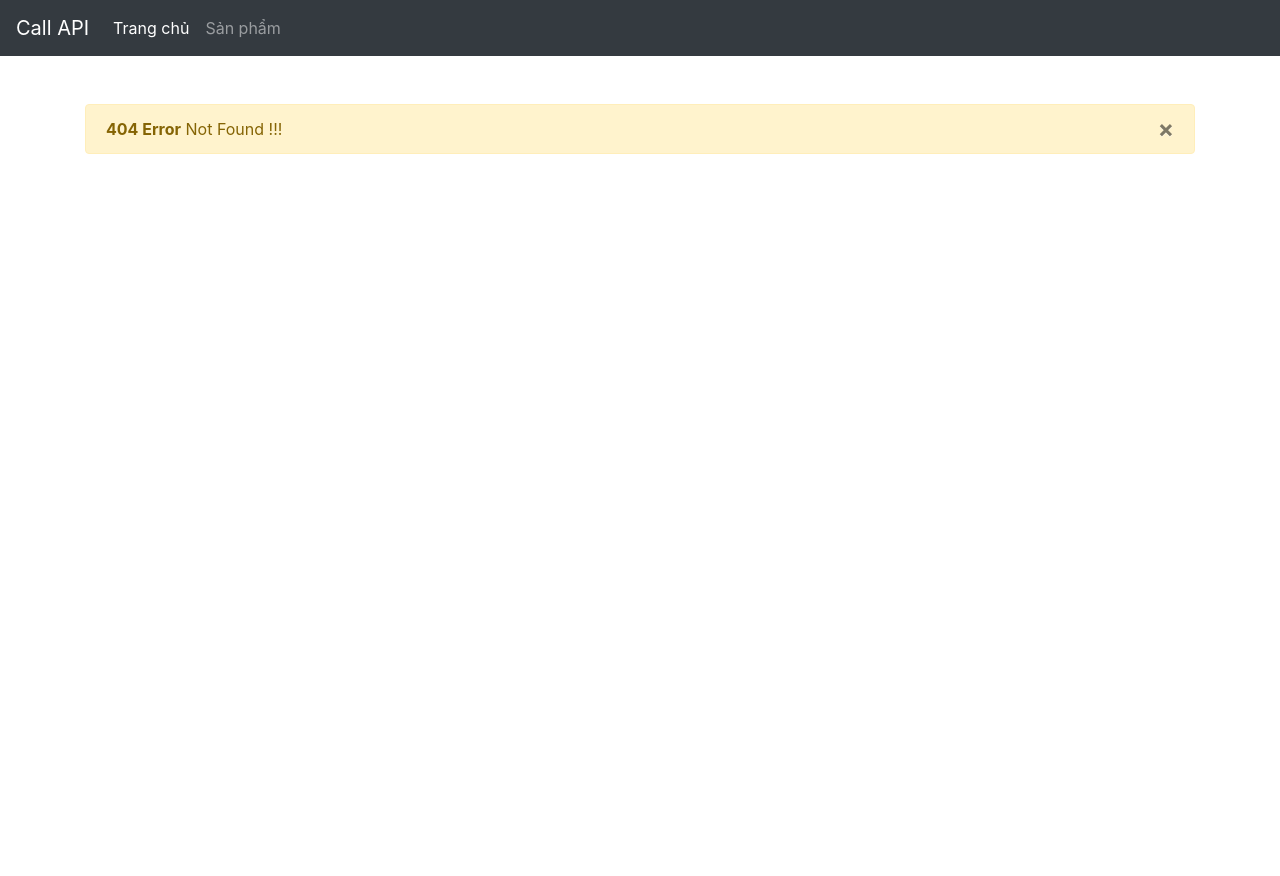
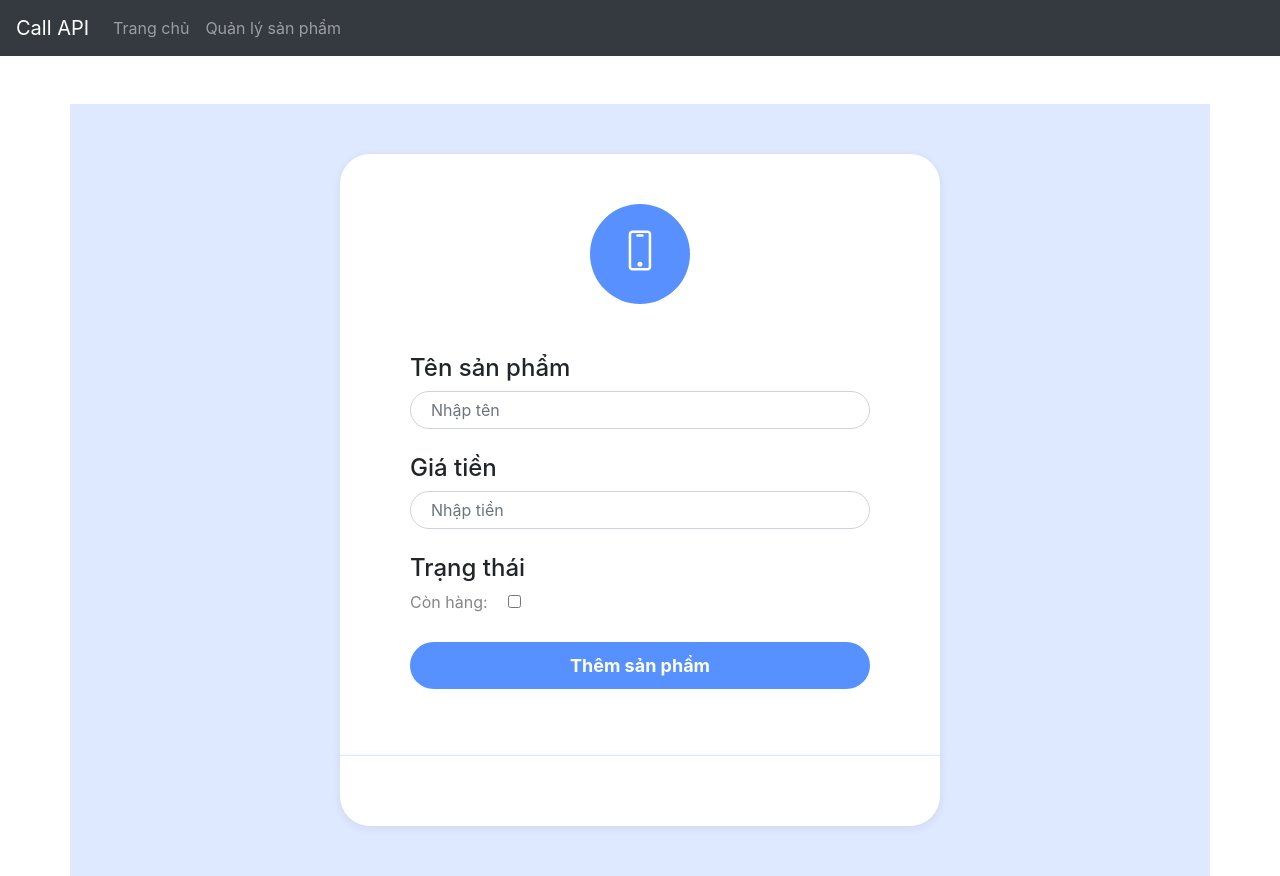
Before and after one commit to tuanbui0509/cart-api-redux-router, a React (Create React App) app: page /product/add in a window 1280 px wide. Before the commit this address had no page. Before the commit the page ends 800 px from the top, so only its background shows below. Built offline with nearby package versions, Linux system fonts and the light colour scheme.

Commit message:
completed react route

```diff
--- a/public/index.html
+++ b/public/index.html
@@ -9,6 +9,7 @@
     <link rel="icon" href="%PUBLIC_URL%/favicon.ico" />
     <meta name="viewport" content="width=device-width, initial-scale=1" />
     <link rel="manifest" href="%PUBLIC_URL%/manifest.json" />
+    <link href="https://cdnjs.cloudflare.com/ajax/libs/simple-line-icons/2.4.1/css/simple-line-icons.min.css" rel="stylesheet">
     <!-- Bootstrap CSS -->
     <link rel="stylesheet" href="https://stackpath.bootstrapcdn.com/bootstrap/4.3.1/css/bootstrap.min.css"
         integrity="sha384-ggOyR0iXCbMQv3Xipma34MD+dH/1fQ784/j6cY/iJTQUOhcWr7x9JvoRxT2MZw1T" crossorigin="anonymous">
--- a/src/App.js
+++ b/src/App.js
@@ -1,6 +1,5 @@
 import React, { Component } from "react";
 import Menu from './components/Menu/Menu'
-import ProductList from './components/ProductList/ProductList'
 import routes from './routes'
 import { Switch, Route, BrowserRouter as Router } from "react-router-dom";
 
@@ -11,10 +10,7 @@ export default class App extends Component {
                 <Menu />
                 <div className="container mt-5">
                     <div className="row">
-                        {/* <div className="col-xs-12 col-sm-12 col-md-12 col-lg-12">
-                        <button type="button" className="btn btn-info mb-1">Thêm sản phẩm</button>
-                        <ProductList/>
-                    </div> */}
+
                         {this.showContentMenus(routes)}
                     </div>
                 </div>
--- a/src/components/Menu/Menu.js
+++ b/src/components/Menu/Menu.js
@@ -1,5 +1,39 @@
 import React, { Component } from 'react';
+import { Route, Link } from 'react-router-dom'
 
+const menus = [
+    {
+        label: 'Trang chủ',
+        to: '/',
+        exact: true
+    },
+    {
+        label: 'Quản lý sản phẩm',
+        to: '/product-list',
+        exact: false
+    }
+]
+
+const MenuLink = ({ label, to, activeOnlyWhenExact }) => {
+    return (
+        <Route
+            path={to}
+            exact={activeOnlyWhenExact}
+            children={({ match }) => {
+                let active = match ? 'active' : '';
+                return (
+                    <li className={`nav-item ${active}`}>
+                        <Link className="nav-link"
+                            to={to}
+                        >
+                            {label}
+                        </Link>
+                    </li>
+                )
+            }}
+        />
+    );
+}
 class Menu extends Component {
     render() {
         return (
@@ -8,17 +42,28 @@ class Menu extends Component {
                 <a className="navbar-brand" href="/#">Call API</a>
                 {/* Links */}
                 <ul className="navbar-nav">
-                    <li className="nav-item active">
-                        <a className="nav-link" href="/#">Trang chủ</a>
-                    </li>
-                    <li className="nav-item">
-                        <a className="nav-link" href="/#">Sản phẩm</a>
-                    </li>
-
+                    {this.showMenus(menus)}
                 </ul>
             </nav>
         );
     }
+
+    showMenus=(menus)=>{
+        let result =null;
+        if(menus.length>0){
+            result = menus.map((menu,index)=>{
+                return (
+                    <MenuLink
+                        key={index}
+                        label={menu.label}
+                        to={menu.to}
+                        activeOnlyWhenExact={menu.exact}
+                    />
+                );
+            })
+        }
+        return result;
+    }
 }
 
 export default Menu;
--- a/src/components/ProductItem/ProductItem.js
+++ b/src/components/ProductItem/ProductItem.js
@@ -2,13 +2,16 @@ import React, { Component } from 'react'
 
 export default class ProductItem extends Component {
     render() {
+        let { product, index } = this.props;
+        let statusName = product.status ? 'còn hàng' : 'hết hàng';
+        let statusClass = product.status ? 'success' : 'default';
         return (
             <tr>
-                <th >1</th>
-                <th >1</th>
-                <th >Iphone </th>
-                <th >1000000</th>
-                <th ><span className="badge badge-success p-1">Còn hàng</span></th>
+                <th >index+1</th>
+                <th >product.id</th>
+                <th >product.name</th>
+                <th >product.price</th>
+                <th ><span className={`badge badge-${statusClass} p-1`}>Còn hàng</span></th>
                 <th ><div>
                     <button type="button" className="btn btn-success mr-2">Sửa</button>
                     <button type="button" className="btn btn-danger">Xóa</button>
--- a/src/components/ProductList/ProductList.js
+++ b/src/components/ProductList/ProductList.js
@@ -19,9 +19,7 @@ export default class ProductList extends Component {
                             </tr>
                         </thead>
                         <tbody>
-                            <ProductItem/>
-                            <ProductItem/>
-                            <ProductItem/>
+                           {this.props.children}
                         </tbody>
                     </table>
 
--- /dev/null
+++ b/src/pages/ProductActionPage/ProductActionPage.js
@@ -0,0 +1,37 @@
+import React, { Component } from 'react'
+import '../ProductActionPage/style.css'
+export default class ProductActionPage extends Component {
+    render() {
+        return (
+            <div className="container registration">
+                <div className="registration-form">
+                    <form>
+                        <div className="form-icon">
+                            <span><i className="icon icon-screen-smartphone" /></span>
+                        </div>
+                        <h4>Tên sản phẩm</h4>
+                        <div className="form-group">
+                            <input type="text" className="form-control item" id="name" placeholder="Nhập tên" />
+                        </div>
+                        <h4>Giá tiền</h4>
+                        <div className="form-group">
+                            <input type="number" className="form-control item" id="price" placeholder="Nhập tiền" />
+                        </div>
+                        <h4>Trạng thái</h4>
+                        <div className="form-group ">
+                            <label for="status" className="mr2">Còn hàng: </label>
+                            <input type="checkbox" id="status" />
+                        </div>
+
+                        <div className="form-group">
+                            <button type="button" className="btn btn-block create-account">Thêm sản phẩm</button>
+                        </div>
+                    </form>
+                    <div className="social-media">
+
+                    </div>
+                </div>
+            </div>
+        )
+    }
+}
--- /dev/null
+++ b/src/pages/ProductActionPage/style.css
@@ -0,0 +1,102 @@
+.registration{
+    background-color: #dee9ff;
+}
+.registration-form {
+    padding: 50px 0;
+}
+
+.registration-form form {
+    background-color: #fff;
+    max-width: 600px;
+    margin: auto;
+    padding: 50px 70px;
+    border-top-left-radius: 30px;
+    border-top-right-radius: 30px;
+    box-shadow: 0px 2px 10px rgba(0, 0, 0, 0.075);
+}
+
+.registration-form .form-icon {
+    text-align: center;
+    background-color: #5891ff;
+    border-radius: 50%;
+    font-size: 40px;
+    color: white;
+    width: 100px;
+    height: 100px;
+    margin: auto;
+    margin-bottom: 50px;
+    line-height: 100px;
+}
+
+.registration-form .item {
+    border-radius: 20px;
+    margin-bottom: 25px;
+    padding: 10px 20px;
+}
+
+.registration-form .create-account {
+    border-radius: 30px;
+    padding: 10px 20px;
+    font-size: 18px;
+    font-weight: bold;
+    background-color: #5791ff;
+    border: none;
+    color: white;
+    margin-top: 20px;
+}
+
+.registration-form .social-media {
+    max-width: 600px;
+    background-color: #fff;
+    margin: auto;
+    padding: 35px 0;
+    text-align: center;
+    border-bottom-left-radius: 30px;
+    border-bottom-right-radius: 30px;
+    color: #9fadca;
+    border-top: 1px solid #dee9ff;
+    box-shadow: 0px 2px 10px rgba(0, 0, 0, 0.075);
+}
+
+.registration-form .social-icons {
+    margin-top: 30px;
+    margin-bottom: 16px;
+}
+
+.registration-form .social-icons a {
+    font-size: 23px;
+    margin: 0 3px;
+    color: #5691ff;
+    border: 1px solid;
+    border-radius: 50%;
+    width: 45px;
+    display: inline-block;
+    height: 45px;
+    text-align: center;
+    background-color: #fff;
+    line-height: 45px;
+}
+
+.registration-form .social-icons a:hover {
+    text-decoration: none;
+    opacity: 0.6;
+}
+
+@media (max-width: 576px) {
+    .registration-form form {
+        padding: 50px 20px;
+    }
+    .registration-form .form-icon {
+        width: 70px;
+        height: 70px;
+        font-size: 30px;
+        line-height: 70px;
+    }
+}
+
+.form-group label{
+    font-size: 16px;
+    color: #868686;
+    margin-right: 20px;
+    display: inline-block;
+}
--- /dev/null
+++ b/src/pages/ProductListPage/ProductListPage.js
@@ -0,0 +1,29 @@
+import React, { Component } from 'react'
+import ProductList from '../../components/ProductList/ProductList'
+import ProductItem from '../../components/ProductItem/ProductItem'
+export default class ProductListPage extends Component {
+    render() {
+        let products = [];
+        return (
+            <div className="col-xs-12 col-sm-12 col-md-12 col-lg-12">
+                <button type="button" className="btn btn-info mb-1">Thêm sản phẩm</button>
+                <ProductList>{this.showProducts(products)}</ProductList>
+            </div>
+        )
+    }
+    showProducts = (products) => {
+        let result = null;
+        if (products.length > 0) {
+            result = products.map((product,index)=>{
+                return(
+                    <ProductItem
+                        key={index}
+                        product={product}
+                        index={index}
+                    />
+                );
+            })
+        }
+        return result;
+    }
+}
--- a/src/routes.js
+++ b/src/routes.js
@@ -1,12 +1,29 @@
-import React, { Component } from 'react';
+import React from 'react';
 import HomePage from './pages/HomePage/HomePage'
+import ProductListPage from './pages/ProductListPage/ProductListPage'
 import NotFoundPage from './pages/NotFoundPage/Page404'
+import ProductActionPage from './pages/ProductActionPage/ProductActionPage';
 
 const routes = [
     {
         path: '/',
         exact: true,
         main: () => <HomePage />
+    },
+    {
+        path: '/product-list',
+        exact: false,
+        main: () => <ProductListPage />
+    },
+    {
+        path: '/product/add',
+        exact: false,
+        main: () => <ProductActionPage />
+    },
+    {
+        path: '/product/:id/edit',
+        exact: false,
+        main: ({match}) => <ProductActionPage match={match} />
     },
     {
         path: '',
```
